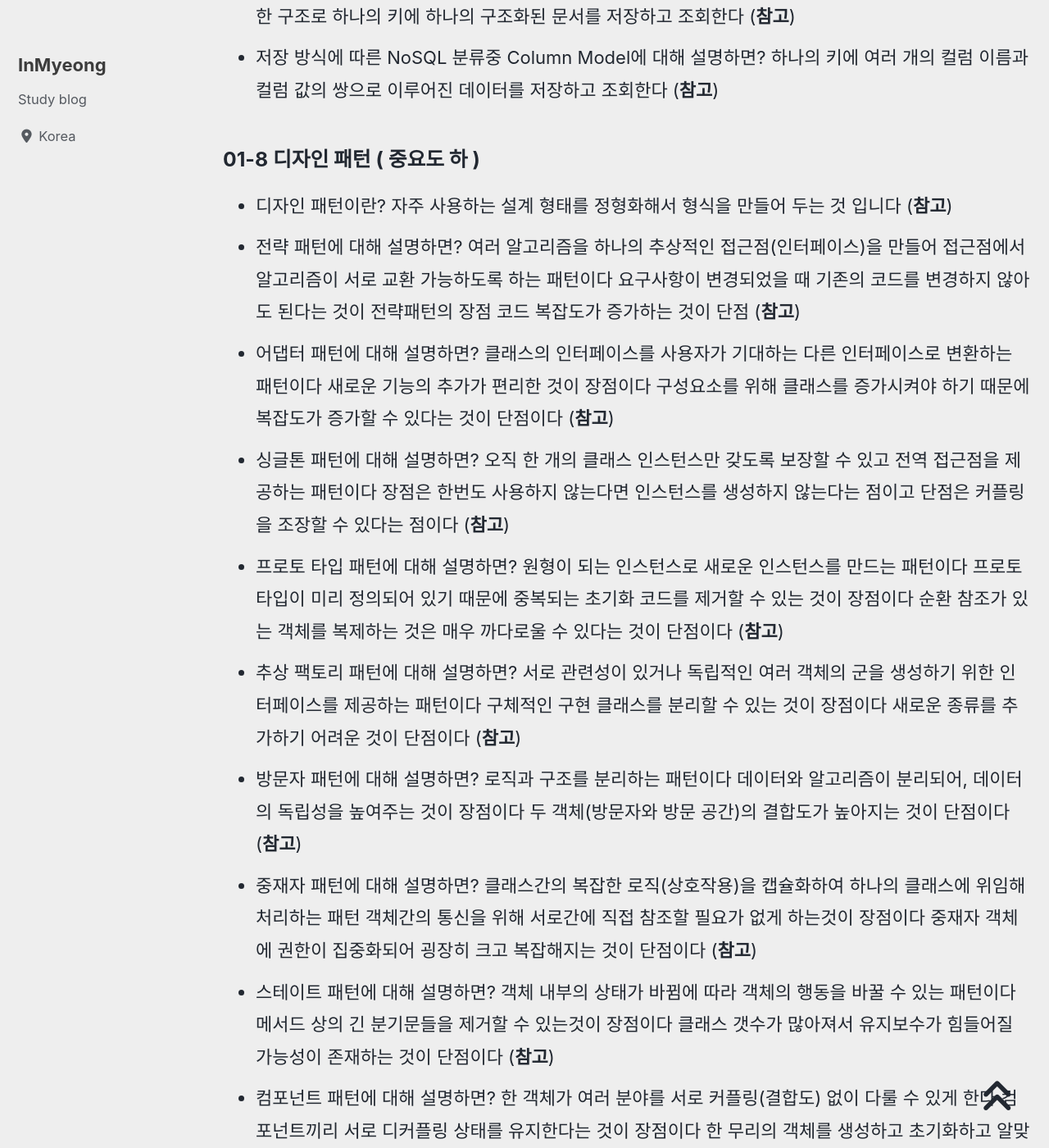
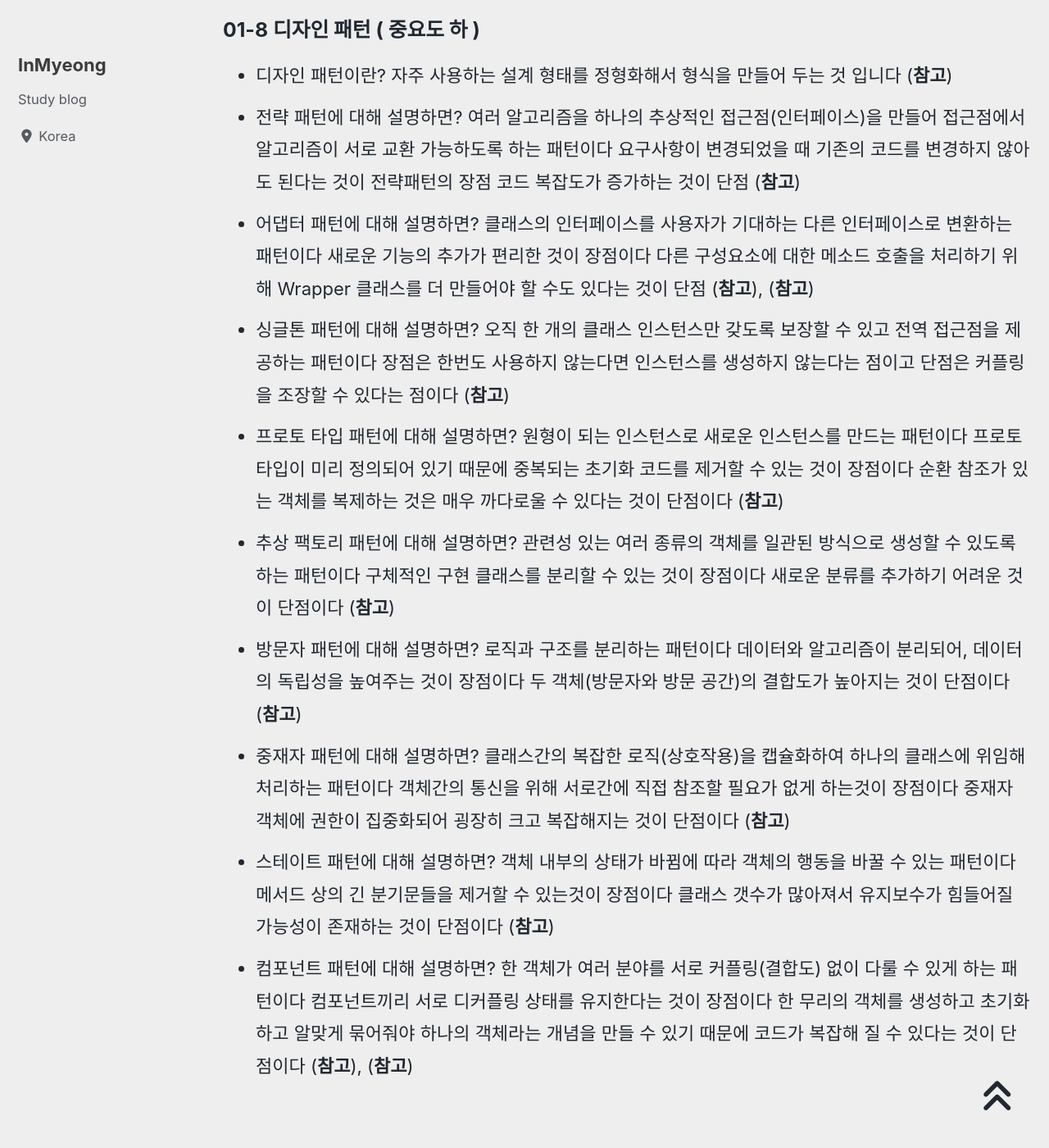
Before and after one commit to devMyeong/devMyeong.github.io, a Jekyll site: the page built from _posts/cs/2022-09-05-블로그-면접준비.md, in a window 1280 px wide and 1400 px high, scrolled down 32861 px. Shown: the whole window at 82% size. Built offline with Jekyll 4.4.1, drawn with Linux system fonts in a browser that asks for light colours; cached includes are drawn as plain includes; nearby versions of some CDN libraries; some web fonts are replaced; comment, search, counter and statistics services are not loaded; some of the changed text lies outside the part shown.

Commit message:
Chore : CS지식 내용 수정

```diff
--- a/_posts/cs/2022-09-05-블로그-면접준비.md
+++ b/_posts/cs/2022-09-05-블로그-면접준비.md
@@ -30,7 +30,7 @@ last_modified_at: 2022-10-30
 - 객체직렬화(Object Serialization)에 대해 설명하면? 객체의 메모리를 연속적인 바이트로 만들고, 만들어진 연속적인 바이트를 원래의 객체로 복원하는 작업을 말한다 ([**참고**](https://www.ikpil.com/1053))
 - 객체지향(C++)의 특징에 대해 설명하면? 첫번째는 상속으로 부모 클래스의 메소드와 필드를 자식 클래스에서 그대로 물려 받는 것을 말한다 두번째는 추상화로 어떤 실체들에서 관심이 있는 공통적인 특성을 뽑아내어 하나의 분류로 만드는 것을 말한다 세번째는 다형성(Polymorphism)으로 하나의 객체가 여러 가지 타입을 가질 수 있는 것을 말한다 네번째는 캡슐화로 비슷한 속성과 메소드를 하나의 클래스로 묶는것을 말한다 ([**참고**](https://cclient.tistory.com/m/11))
 - 다형성의 예시에 대해서 설명하면? 연산자 오버로드, 함수 오버로드, 함수 템플릿, 가상함수가 있다 ([**참고**](https://younggwan.tistory.com/50))
-- C++과 C언어의 차이는? 속도적인 차이에 대한 이유에 대해서 말씀드리겠습니다 C++이 C언어보다 상대적으로 느립니다 그 이유는 템플릿이나 객체 지향 언어가 제공하는 기능에서 발생합니다. 객체지향 언어의 특성상 데이터 타입 변환이나 다형성의 기능을 지원하기 위해 다수의 메모리 테이블을 추가합니다 결과적으로 더 많은 메모리가 필요하며, 또한 메모리 관리하는 기능들이 추가되다 보니 전반적으로 느려지게 됩니다 그리고 객체를 이용한 출력, 함수를 이용한 출력이 다르고 C++은 namespace 개념을 사용개념을 사용합니다 ([**참고**](https://cclient.tistory.com/m/11))
+- C++과 C언어의 차이는? 객체를 이용한 출력, 함수를 이용한 출력이 다르고 C++은 namespace 개념을 사용개념을 사용합니다 ([**참고**](https://cclient.tistory.com/m/11))
 - 추상클래스란 무엇인가? C++에서는 하나 이상의 순수 가상 함수를 포함하는 클래스를 추상 클래스(abstract class)라고 한다 ([**참고**](http://www.tcpschool.com/cpp/cpp_polymorphism_abstract))
 - 인터페이스란 무엇인가? 인터페이스는 구현이 없다 즉, 인터페이스 클래스에는 가상 소멸자와 순수 가상함수만 포함된다 ([**참고**](https://velog.io/@hyongti/C%EC%B6%94%EC%83%81%ED%81%B4%EB%9E%98%EC%8A%A4-vs.-%EC%9D%B8%ED%84%B0%ED%8E%98%EC%9D%B4%EC%8A%A4-%ED%81%B4%EB%9E%98%EC%8A%A4))
 - 생성자는 왜 가상함수가 될 수 없는가? 객체를 만들려면 완전한 정보가 필요합니다 특히 생성하려는 정확한 유형을 알아야 합니다 결과적으로 "생성자 호출"은 가상이 될 수 없습니다 ([**참고**](https://stackoverflow.com/questions/733360/why-do-we-not-have-a-virtual-constructor-in-c))
@@ -298,14 +298,14 @@ last_modified_at: 2022-10-30
 ### 01-8 디자인 패턴 ( 중요도 하 )
 - 디자인 패턴이란? 자주 사용하는 설계 형태를 정형화해서 형식을 만들어 두는 것 입니다 ([**참고**](https://sshoreng.tistory.com/112?category=712983))
 - 전략 패턴에 대해 설명하면? 여러 알고리즘을 하나의 추상적인 접근점(인터페이스)을 만들어 접근점에서 알고리즘이 서로 교환 가능하도록 하는 패턴이다 요구사항이 변경되었을 때 기존의 코드를 변경하지 않아도 된다는 것이 전략패턴의 장점 코드 복잡도가 증가하는 것이 단점 ([**참고**](https://3dpit.tistory.com/671))
-- 어댑터 패턴에 대해 설명하면? 클래스의 인터페이스를 사용자가 기대하는 다른 인터페이스로 변환하는 패턴이다 새로운 기능의 추가가 편리한 것이 장점이다 구성요소를 위해 클래스를 증가시켜야 하기 때문에 복잡도가 증가할 수 있다는 것이 단점이다 ([**참고**](https://conpulake.tistory.com/254))
+- 어댑터 패턴에 대해 설명하면? 클래스의 인터페이스를 사용자가 기대하는 다른 인터페이스로 변환하는 패턴이다 새로운 기능의 추가가 편리한 것이 장점이다 다른 구성요소에 대한 메소드 호출을 처리하기 위해 Wrapper 클래스를 더 만들어야 할 수도 있다는 것이 단점 ([**참고**](https://conpulake.tistory.com/254)), ([**참고**](https://lalwr.blogspot.com/2016/03/adapter-vs-facade-vs-decorator.html))
 - 싱글톤 패턴에 대해 설명하면? 오직 한 개의 클래스 인스턴스만 갖도록 보장할 수 있고 전역 접근점을 제공하는 패턴이다 장점은 한번도 사용하지 않는다면 인스턴스를 생성하지 않는다는 점이고 단점은 커플링을 조장할 수 있다는 점이다 ([**참고**](https://junwe99.tistory.com/15))
 - 프로토 타입 패턴에 대해 설명하면? 원형이 되는 인스턴스로 새로운 인스턴스를 만드는 패턴이다 프로토타입이 미리 정의되어 있기 때문에 중복되는 초기화 코드를 제거할 수 있는 것이 장점이다 순환 참조가 있는 객체를 복제하는 것은 매우 까다로울 수 있다는 것이 단점이다 ([**참고**](https://keencho.github.io/posts/prototype-pattern/))
-- 추상 팩토리 패턴에 대해 설명하면? 서로 관련성이 있거나 독립적인 여러 객체의 군을 생성하기 위한 인터페이스를 제공하는 패턴이다 구체적인 구현 클래스를 분리할 수 있는 것이 장점이다 새로운 종류를 추가하기 어려운 것이 단점이다 ([**참고**](https://devowen.com/326))
+- 추상 팩토리 패턴에 대해 설명하면? 관련성 있는 여러 종류의 객체를 일관된 방식으로 생성할 수 있도록 하는 패턴이다 구체적인 구현 클래스를 분리할 수 있는 것이 장점이다 새로운 분류를 추가하기 어려운 것이 단점이다 ([**참고**](https://devowen.com/326))
 - 방문자 패턴에 대해 설명하면? 로직과 구조를 분리하는 패턴이다 데이터와 알고리즘이 분리되어, 데이터의 독립성을 높여주는 것이 장점이다 두 객체(방문자와 방문 공간)의 결합도가 높아지는 것이 단점이다 ([**참고**](https://velog.io/@cham/Design-Pattern-%EB%B0%A9%EB%AC%B8%EC%9E%90-%ED%8C%A8%ED%84%B4-Visitor-pattern))
-- 중재자 패턴에 대해 설명하면? 클래스간의 복잡한 로직(상호작용)을 캡슐화하여 하나의 클래스에 위임해 처리하는 패턴 객체간의 통신을 위해 서로간에 직접 참조할 필요가 없게 하는것이 장점이다 중재자 객체에 권한이 집중화되어 굉장히 크고 복잡해지는 것이 단점이다 ([**참고**](https://velog.io/@cham/Design-Pattern-%EC%A4%91%EC%9E%AC%EC%9E%90-%ED%8C%A8%ED%84%B4Mediator-Pattern))
+- 중재자 패턴에 대해 설명하면? 클래스간의 복잡한 로직(상호작용)을 캡슐화하여 하나의 클래스에 위임해 처리하는 패턴이다 객체간의 통신을 위해 서로간에 직접 참조할 필요가 없게 하는것이 장점이다 중재자 객체에 권한이 집중화되어 굉장히 크고 복잡해지는 것이 단점이다 ([**참고**](https://velog.io/@cham/Design-Pattern-%EC%A4%91%EC%9E%AC%EC%9E%90-%ED%8C%A8%ED%84%B4Mediator-Pattern))
 - 스테이트 패턴에 대해 설명하면? 객체 내부의 상태가 바뀜에 따라 객체의 행동을 바꿀 수 있는 패턴이다 메서드 상의 긴 분기문들을 제거할 수 있는것이 장점이다 클래스 갯수가 많아져서 유지보수가 힘들어질 가능성이 존재하는 것이 단점이다 ([**참고**](https://kscory.com/dev/design-pattern/state))
-- 컴포넌트 패턴에 대해 설명하면? 한 객체가 여러 분야를 서로 커플링(결합도) 없이 다룰 수 있게 한다 컴포넌트끼리 서로 디커플링 상태를 유지한다는 것이 장점이다 한 무리의 객체를 생성하고 초기화하고 알맞게 묶어줘야 하나의 객체라는 개념을 만들 수 있기 때문에 코드가 복잡해 질 수 있다는 것이 단점이다 ([**참고**](https://boycoding.tistory.com/118)), ([**참고**](https://tsyang.tistory.com/85))
+- 컴포넌트 패턴에 대해 설명하면? 한 객체가 여러 분야를 서로 커플링(결합도) 없이 다룰 수 있게 하는 패턴이다 컴포넌트끼리 서로 디커플링 상태를 유지한다는 것이 장점이다 한 무리의 객체를 생성하고 초기화하고 알맞게 묶어줘야 하나의 객체라는 개념을 만들 수 있기 때문에 코드가 복잡해 질 수 있다는 것이 단점이다 ([**참고**](https://boycoding.tistory.com/118)), ([**참고**](https://tsyang.tistory.com/85))
 
 <br>
 
```
